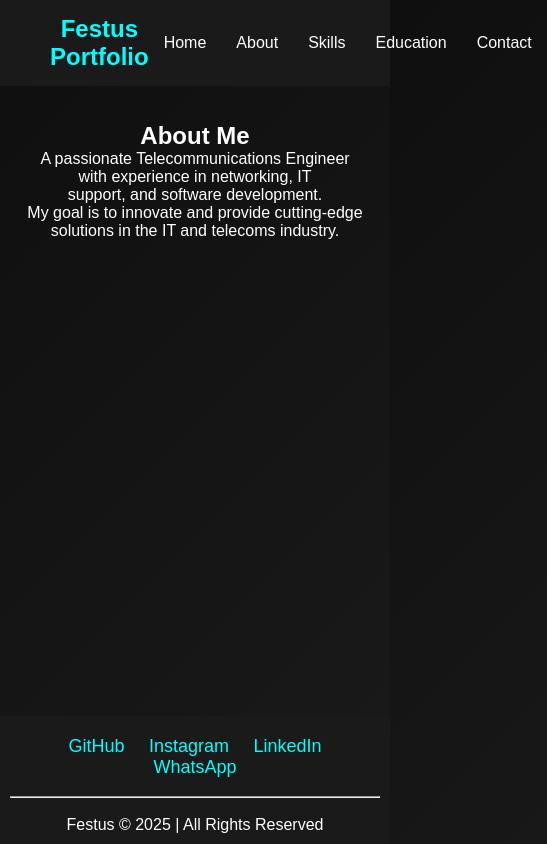
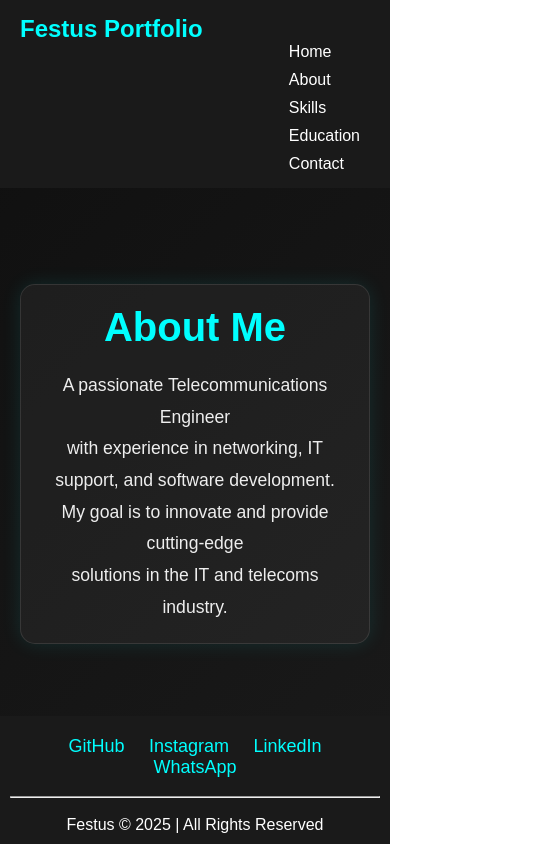
Before and after one commit to FestusP-maker/Hackathon, a plain HTML site: page about.html in a window 390 px wide. Shown: the whole page, 547 px wide, since content can reach past the window. Drawn offline with Linux system fonts and the light colour scheme.

Commit message:
Hackathon

```diff
--- a/about.html
+++ b/about.html
@@ -21,21 +21,23 @@
     </header>
     <br>
     <br>
-    <section class="content">
+    <section class="about-container">
+        <div class="about-box">
             <h1>About <span>Me</span></h1>
             <p>
                 A passionate Telecommunications Engineer <br> with experience in
                 networking, IT <br> support, and software development. <br> My goal is to innovate and provide
                 cutting-edge <br> solutions in the IT and telecoms industry.
             </p>
+        </div>
     </section>
 
     <footer>
         <div class="social-icons">
-            <a href="https://github.com/yourusername" target="_blank">GitHub</a>
-            <a href="https://www.instagram.com/yourusername" target="_blank">Instagram</a>
-            <a href="https://www.linkedin.com/in/yourusername" target="_blank">LinkedIn</a>
-            <a href="https://wa.me/yourwhatsappphonenumber" target="_blank">WhatsApp</a>
+            <a href="https://github.com/FestusP-maker" target="_blank">GitHub</a>
+            <a href="https://www.instagram.com/oopsitsroger/profilecard/?igsh=ZHpvejJqY2Fkczd0" target="_blank">Instagram</a>
+            <a href="https://www.linkedin.com/in/Festus Petrus" target="_blank">LinkedIn</a>
+            <a href="https://wa.me/+264817922616" target="_blank">WhatsApp</a>
         </div>
         <br>
         <hr>
--- a/styles.css
+++ b/styles.css
@@ -20,13 +20,14 @@ body {
 /* Header Styles */
 header {
     background: #1a1a1a;
-    padding: 15px 50px;
+    padding: 15px 20px;
 }
 
 nav {
     display: flex;
     justify-content: space-between;
     align-items: center;
+    flex-wrap: wrap;
 }
 
 nav h2 {
@@ -38,10 +39,12 @@ nav ul {
     list-style: none;
     display: flex;
     margin-left: auto;
+    flex-wrap: wrap;
+    gap: 10px;
 }
 
 nav ul li {
-    margin: 0 15px;
+    margin: 0 10px;
 }
 
 nav ul li a {
@@ -63,6 +66,7 @@ nav ul li a:hover {
     gap: 50px;
     padding: 80px 10%;
     flex: 1;
+    flex-wrap: wrap;
 }
 .hero-text {
     max-width: 500px;
@@ -88,19 +92,41 @@ nav ul li a:hover {
     color: black;
 }
 .hero-image img {
-    width: 300px;
+    width: 100%;
+    max-width: 300px;
     border-radius: 15px;
     box-shadow: 0px 0px 20px cyan;
 }
 
 /* About Section */
 .about-container {
-    background: #222;
-    padding: 20px;
-    border-radius: 10px;
-    width: 300px;
-    box-shadow: 0px 0px 10px cyan;
+    display: flex;
+    justify-content: center;
+    align-items: center;
+    padding: 60px 20px;
+    flex-wrap: wrap;
+}
+
+.about-box {
+    background: rgba(255, 255, 255, 0.05);
+    padding: 40px;
+    border-radius: 15px;
+    border: 1px solid rgba(255, 255, 255, 0.1);
+    max-width: 600px;
     text-align: center;
+    box-shadow: 0 0 20px rgba(0, 255, 255, 0.1);
+}
+
+.about-box h1 {
+    font-size: 2.5rem;
+    margin-bottom: 20px;
+    color: cyan;
+}
+
+.about-box p {
+    font-size: 1.1rem;
+    line-height: 1.8;
+    color: #eee;
 }
 
 /* Skills Section */
@@ -109,6 +135,7 @@ nav ul li a:hover {
     justify-content: center;
     gap: 20px;
     padding: 50px 20px;
+    flex-wrap: wrap;
 }
 .skills-box {
     background: #222;
@@ -193,3 +220,39 @@ footer {
 .social-icons a:hover {
     color: white;
 }
+
+/* Responsive Design */
+@media screen and (max-width: 768px) {
+    nav ul {
+        flex-direction: column;
+        align-items: flex-start;
+        gap: 10px;
+    }
+
+    .hero {
+        flex-direction: column;
+        padding: 40px 10px;
+        text-align: center;
+    }
+
+    .hero-text, .hero-image {
+        max-width: 100%;
+    }
+
+    .about-box {
+        padding: 20px;
+    }
+
+    .skills-box, .education-container div {
+        width: 100%;
+    }
+
+    .contact-container {
+        padding: 30px 10px;
+    }
+
+    nav {
+        flex-direction: column;
+        align-items: flex-start;
+    }
+}
```
Also changed, not shown: contact.html (+1 -1 lines), education.html (+4 -4 lines), index.html (+5 -5 lines), skills.html (+4 -4 lines). Lines whose indentation alone changed are shown as unchanged.
